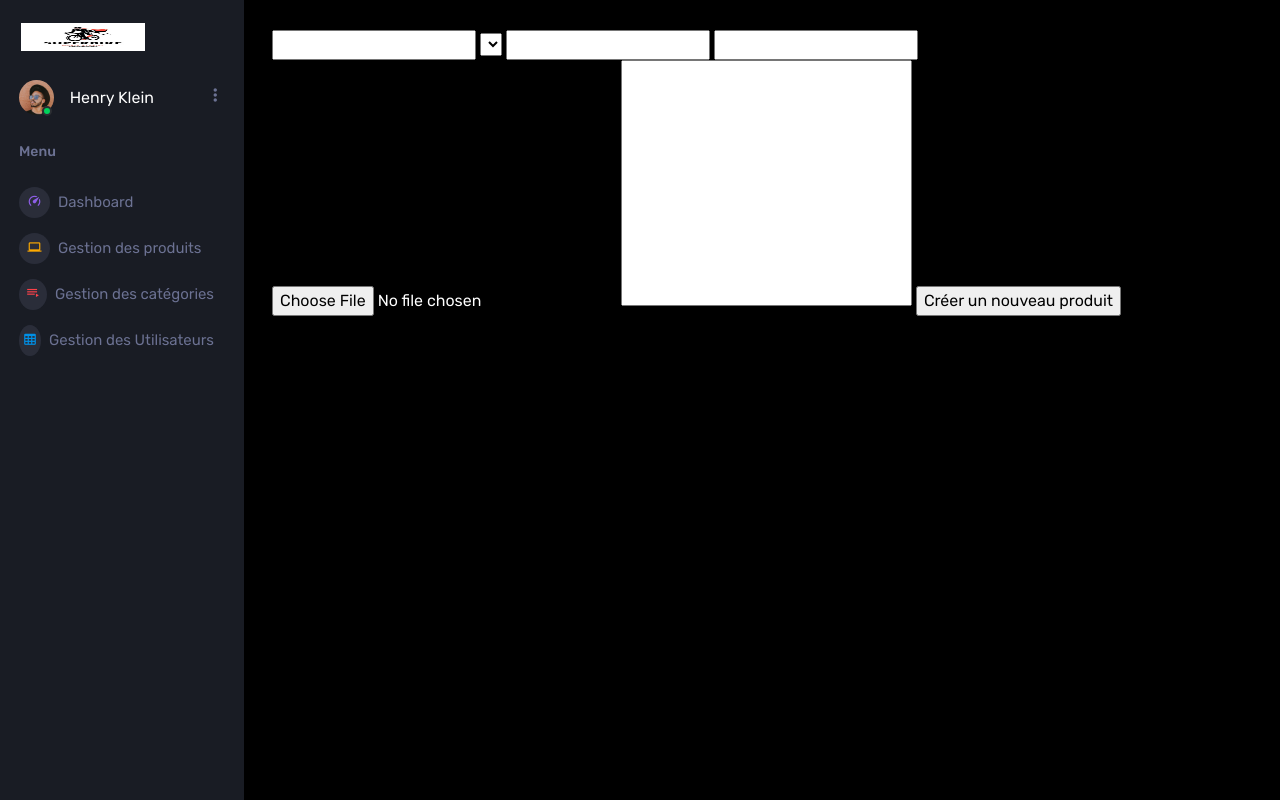
After one commit to nicolas-gicquel/BoutiquePHP, a PHP site: page /products/update.php?id=1 in a window 1280 px wide. The commit adds this page. Run offline with PHP 8.4, Linux system fonts and the light colour scheme; data that the repository does not hold is empty; style sheets or scripts are compiled from the project's sources.

Commit message:
Renommage fichier + mise en place  template d'admin

```diff
--- a/css/style.css
+++ b/css/style.css
@@ -94,4 +94,8 @@ header {
   background-image: url("../img/peleton.png");
   background-size: cover;
 }
+
+.btn-connect {
+  margin: 0 20px;
+}
 /*# sourceMappingURL=style.css.map */
--- a/css/style.scss
+++ b/css/style.scss
@@ -85,3 +85,7 @@ header {
     background-image: url("../img/peleton.png");
     background-size: cover;
 }
+
+.btn-connect {
+    margin: 0 20px;
+}
--- a/index.php
+++ b/index.php
@@ -41,6 +41,7 @@ $categories = $req2->fetchAll(PDO::FETCH_ASSOC);
                         <span class="badge bg-dark text-white ms-1 rounded-pill">0</span>
                     </button>
                 </form>
+                <a class="btn btn-outline-dark btn-connect" href="login.php">Connexion</a>
             </div>
         </div>
     </nav>
--- /dev/null
+++ b/layout/adminFooter.php
@@ -0,0 +1,26 @@
+</div>
+</div>
+<!-- plugins:js -->
+<script src="assets/vendors/js/vendor.bundle.base.js"></script>
+    <!-- endinject -->
+    <!-- Plugin js for this page -->
+    <script src="assets/vendors/chart.js/Chart.min.js"></script>
+    <script src="assets/vendors/progressbar.js/progressbar.min.js"></script>
+    <script src="assets/vendors/jvectormap/jquery-jvectormap.min.js"></script>
+    <script src="assets/vendors/jvectormap/jquery-jvectormap-world-mill-en.js"></script>
+    <script src="assets/vendors/owl-carousel-2/owl.carousel.min.js"></script>
+    <script src="assets/js/jquery.cookie.js" type="text/javascript"></script>
+    <!-- End plugin js for this page -->
+    <!-- inject:js -->
+    <script src="assets/js/off-canvas.js"></script>
+    <script src="assets/js/hoverable-collapse.js"></script>
+    <script src="assets/js/misc.js"></script>
+    <script src="assets/js/settings.js"></script>
+    <script src="assets/js/todolist.js"></script>
+    <!-- endinject -->
+    <!-- Custom js for this page -->
+    <script src="assets/js/dashboard.js"></script>
+    <!-- End custom js for this page -->
+</body>
+
+</html>
--- /dev/null
+++ b/layout/adminTemplate.php
@@ -0,0 +1,127 @@
+<?php
+
+?>
+<!DOCTYPE html>
+<html lang="fr">
+
+<head>
+    <!-- Required meta tags -->
+    <meta charset="utf-8">
+    <meta name="viewport" content="width=device-width, initial-scale=1, shrink-to-fit=no">
+    <title>Administration Super Bike</title>
+    <!-- plugins:css -->
+    <link rel="stylesheet" href="../assets/vendors/mdi/css/materialdesignicons.min.css">
+    <link rel="stylesheet" href="../assets/vendors/css/vendor.bundle.base.css">
+    <!-- endinject -->
+    <!-- Plugin css for this page -->
+    <link rel="stylesheet" href="../assets/vendors/jvectormap/jquery-jvectormap.css">
+    <link rel="stylesheet" href="../assets/vendors/flag-icon-css/css/flag-icon.min.css">
+    <link rel="stylesheet" href="../assets/vendors/owl-carousel-2/owl.carousel.min.css">
+    <link rel="stylesheet" href="../assets/vendors/owl-carousel-2/owl.theme.default.min.css">
+    <!-- End plugin css for this page -->
+    <!-- inject:css -->
+    <!-- endinject -->
+    <!-- Layout styles -->
+    <link rel="stylesheet" href="../assets/css/style.css">
+    <!-- End layout styles -->
+    <link rel="shortcut icon" href="../assets/images/favicon.png" />
+</head>
+
+<body>
+    <div class="container-scroller">
+
+        <!-- partial:partials/_sidebar.html -->
+        <nav class="sidebar sidebar-offcanvas" id="sidebar">
+            <div class="sidebar-brand-wrapper d-none d-lg-flex align-items-center justify-content-center fixed-top">
+                <a class="sidebar-brand brand-logo" href="index.html"><img src="img/logo.jpg" alt="logo" height="100px" /></a>
+                <a class="sidebar-brand brand-logo-mini" href="index.html"><img src="img/logo.jpg" alt="logo" /></a>
+            </div>
+            <ul class="nav">
+                <li class="nav-item profile">
+                    <div class="profile-desc">
+                        <div class="profile-pic">
+                            <div class="count-indicator">
+                                <img class="img-xs rounded-circle " src="assets/images/faces/face15.jpg" alt="">
+                                <span class="count bg-success"></span>
+                            </div>
+                            <div class="profile-name">
+                                <h5 class="mb-0 font-weight-normal">Henry Klein</h5>
+                            </div>
+                        </div>
+                        <a href="#" id="profile-dropdown" data-bs-toggle="dropdown"><i class="mdi mdi-dots-vertical"></i></a>
+                        <div class="dropdown-menu dropdown-menu-right sidebar-dropdown preview-list" aria-labelledby="profile-dropdown">
+                            <a href="#" class="dropdown-item preview-item">
+                                <div class="preview-thumbnail">
+                                    <div class="preview-icon bg-dark rounded-circle">
+                                        <i class="mdi mdi-settings text-primary"></i>
+                                    </div>
+                                </div>
+                                <div class="preview-item-content">
+                                    <p class="preview-subject ellipsis mb-1 text-small">Account settings</p>
+                                </div>
+                            </a>
+                            <div class="dropdown-divider"></div>
+                            <a href="#" class="dropdown-item preview-item">
+                                <div class="preview-thumbnail">
+                                    <div class="preview-icon bg-dark rounded-circle">
+                                        <i class="mdi mdi-onepassword  text-info"></i>
+                                    </div>
+                                </div>
+                                <div class="preview-item-content">
+                                    <p class="preview-subject ellipsis mb-1 text-small">Change Password</p>
+                                </div>
+                            </a>
+                            <div class="dropdown-divider"></div>
+                            <a href="#" class="dropdown-item preview-item">
+                                <div class="preview-thumbnail">
+                                    <div class="preview-icon bg-dark rounded-circle">
+                                        <i class="mdi mdi-calendar-today text-success"></i>
+                                    </div>
+                                </div>
+                                <div class="preview-item-content">
+                                    <p class="preview-subject ellipsis mb-1 text-small">To-do list</p>
+                                </div>
+                            </a>
+                        </div>
+                    </div>
+                </li>
+                <li class="nav-item nav-category">
+                    <span class="nav-link">Menu</span>
+                </li>
+                <li class="nav-item menu-items">
+                    <a class="nav-link" href="../admin.php">
+                        <span class="menu-icon">
+                            <i class="mdi mdi-speedometer"></i>
+                        </span>
+                        <span class="menu-title">Dashboard</span>
+                    </a>
+                </li>
+                <li class="nav-item menu-items">
+                    <a class="nav-link" href="products/index.php">
+                        <span class="menu-icon">
+                            <i class="mdi mdi-laptop"></i>
+                        </span>
+                        <span class="menu-title">Gestion des produits</span>
+                    </a>
+                </li>
+                <li class="nav-item menu-items">
+                    <a class="nav-link" href="categories/index.php">
+                        <span class="menu-icon">
+                            <i class="mdi mdi-playlist-play"></i>
+                        </span>
+                        <span class="menu-title">Gestion des catégories</span>
+                    </a>
+                </li>
+                <li class="nav-item menu-items">
+                    <a class="nav-link" href="users.php">
+                        <span class="menu-icon">
+                            <i class="mdi mdi-table-large"></i>
+                        </span>
+                        <span class="menu-title">Gestion des Utilisateurs</span>
+                    </a>
+                </li>
+            </ul>
+        </nav>
+        <!-- partial -->
+        <div class="container-fluid page-body-wrapper">
+                <div class="content-wrapper">
--- a/products/updateProduct.php
+++ b/products/update.php
@@ -1,4 +1,7 @@
 <?php
+
+include '../database/connexion.php';
+include '../layout/adminTemplate.php';
 if ($_GET['id']) {
     $idProduct = $_GET['id'];
     $pdo = new PDO(
@@ -19,17 +22,6 @@ if ($_GET['id']) {
 }
 
 ?>
-<!DOCTYPE html>
-<html>
-
-<head>
-    <meta charset="UTF-8">
-    <?php
-    include '../layout/head.php';
-    ?>
-</head>
-
-<body>
 
     <form class="form-group" action="updateFormProduct.php" method="post" enctype="multipart/form-data">
         <input type="text" name="nameProduct" value="<?= $product['nameProduct']?>">
@@ -51,6 +43,6 @@ if ($_GET['id']) {
     </form>
 
 
-</body>
-
-</html>
+<?php
+    include '../layout/adminFooter.php';
+?>
```
Also changed, not shown: admin.php (+3 -4 lines), categories/index.php (renamed from categories/category.php, +16 -10 lines), products/index.php (added, +67 -0 lines), products/products.php (deleted, +0 -78 lines), categories/createForm.php (renamed from categories/createCategory.php), products/createForm.php (renamed from products/createProduct.php), products/delete.php (renamed from products/deleteProduct.php), products/updateForm.php (renamed from products/updateFormProduct.php), 1 other file.
